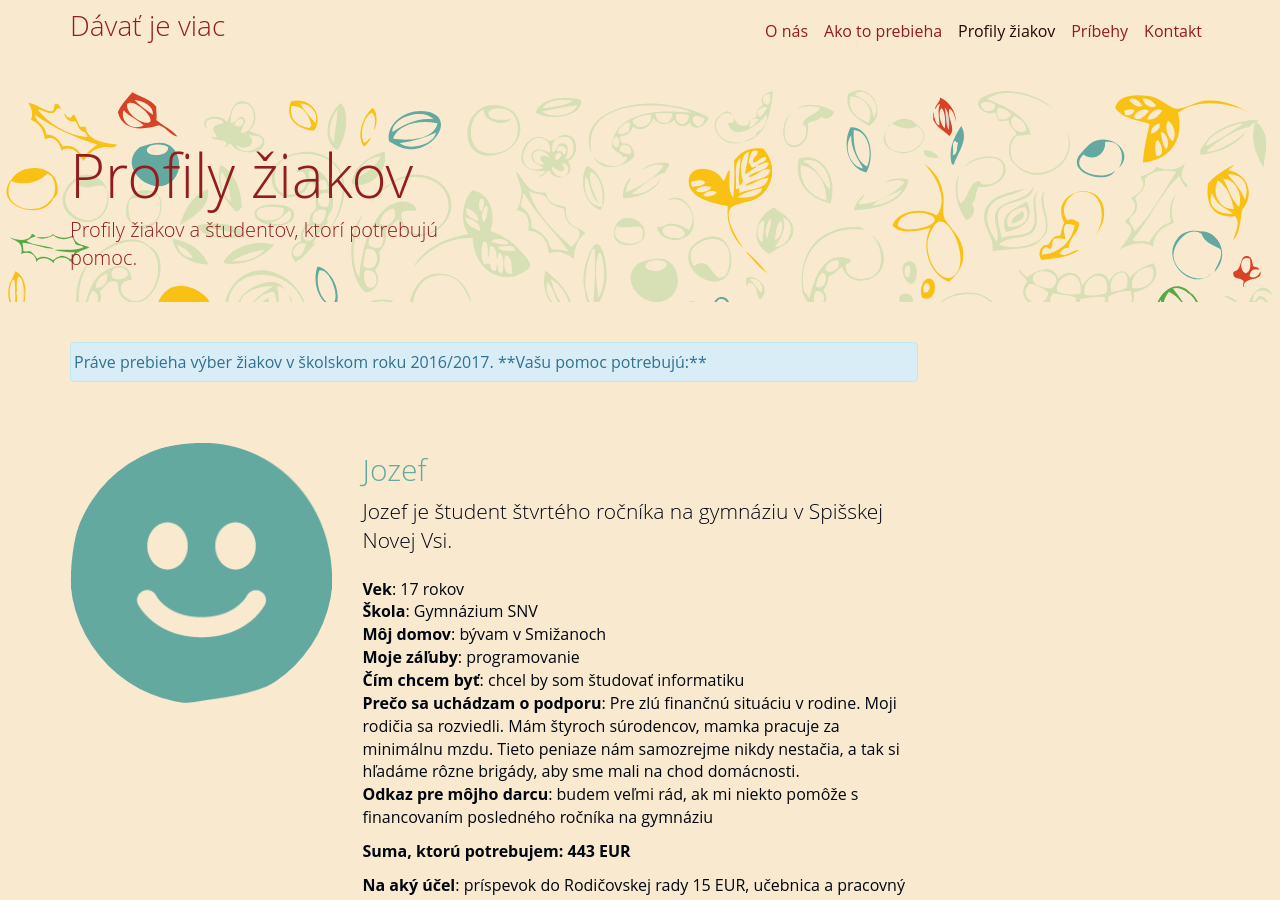
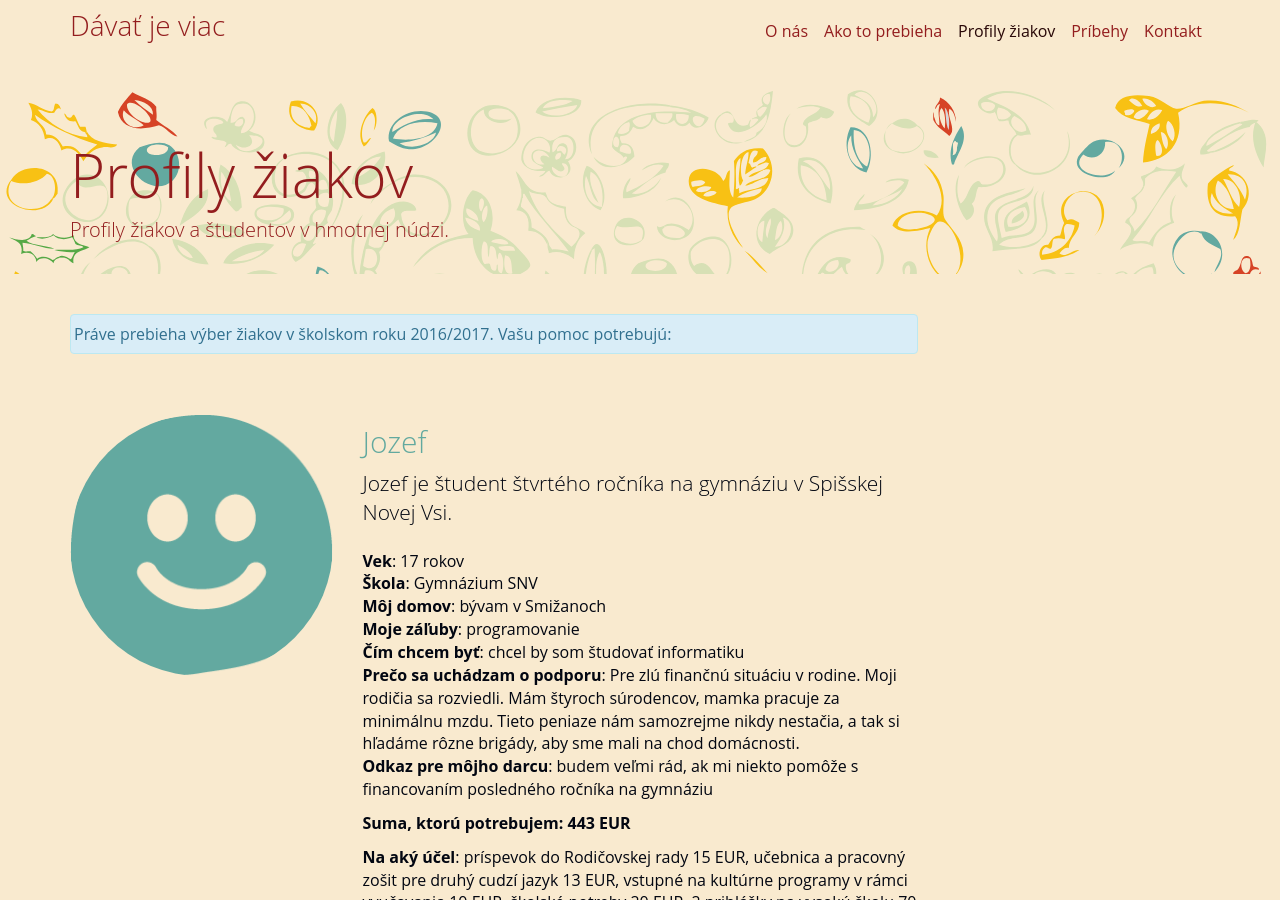
Before and after one commit to davatjeviac/davatjeviac.github.io, a Jekyll site: the page built from profily-ziakov.html, in a window 1280 px wide and 900 px high. Built offline with Jekyll 4.4.1, drawn with Linux system fonts in a browser that asks for light colours; some web fonts are replaced.

Commit message:
Update profily-ziakov.html

```diff
--- a/profily-ziakov.html
+++ b/profily-ziakov.html
@@ -1,6 +1,6 @@
 ---
 title: Profily žiakov
-subtitle: Profily žiakov a študentov, ktorí potrebujú pomoc.
+subtitle: Profily žiakov a študentov v hmotnej núdzi.
 description: Profily žiakov a študentov v hmotnej núdzi.
 permalink: /profily-ziakov/
 layout: default
@@ -18,8 +18,7 @@
   <div class="row">
     <div class="col-md-9">
       <div class="custom-section">
-        <p class="alert alert-info" role="alert">Práve prebieha výber žiakov v školskom roku 2016/2017.
-           **Vašu pomoc potrebujú:**</p>
+        <p class="alert alert-info" role="alert">Práve prebieha výber žiakov v školskom roku 2016/2017.  Vašu pomoc potrebujú:</p>
       </div>
     </div>
   </div>
```
